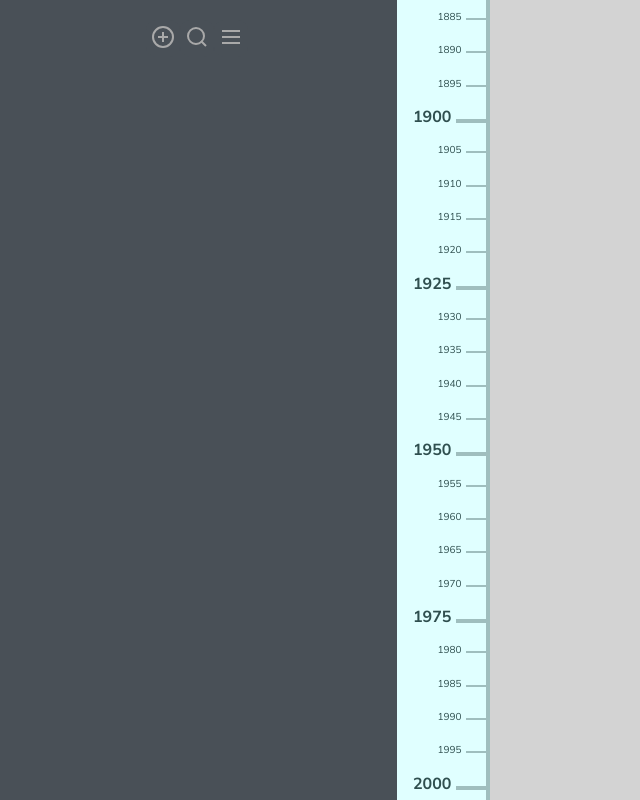
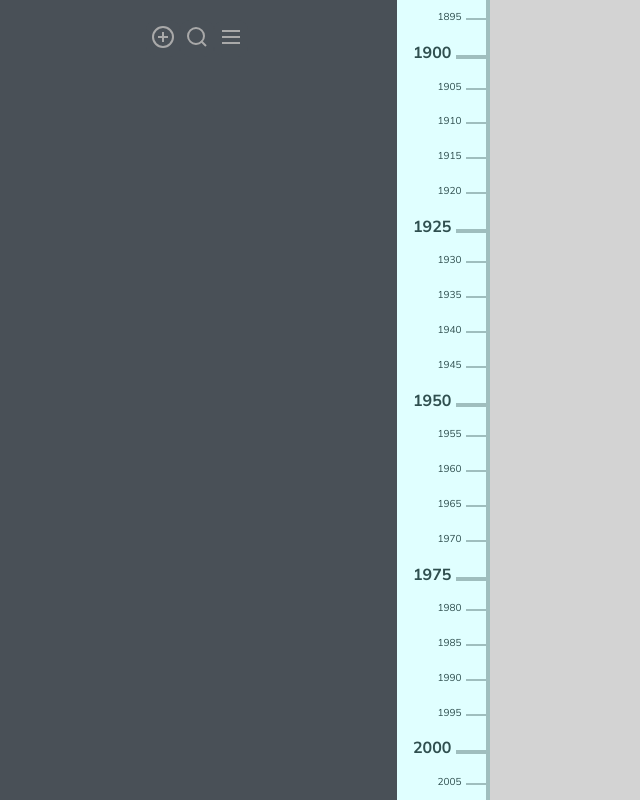
Before and after one commit to JacksonRudd/When, a React (Vite) app in the folder when/: page / in a window 1280 px wide. Shown: the top 800 px of the page, without its empty margins (3-643 px from the left). Built offline with nearby package versions, Linux system fonts and the light colour scheme.

Commit message:
bugs with year 0 in javascript

```diff
--- a/when/src/Event.tsx
+++ b/when/src/Event.tsx
@@ -11,7 +11,8 @@ interface EventProps {
 }
 
 function getDayOfYear(date: Date): number {
-  const start = new Date(date.getFullYear(), 0, 1);
+  const start = new Date(1000, 0, 1);
+  start.setFullYear(date.getFullYear());
   const diff = date.getTime() - start.getTime();
   return Math.floor(diff / (1000 * 60 * 60 * 24)) + 1;
 }
@@ -25,7 +26,7 @@ function Event({
 }: EventProps) {
   const [dragging, setDragging] = useState(false);
   const [originalMouseX, setOriginalMouseX] = useState(0);
-
+  console.log("eventView", eventView);
   const years_diff = eventView.date.getFullYear() - start_year.getFullYear();
   const percent_of_last_year = getDayOfYear(eventView.date) / 365;
   const tickPerYear = 1 / yearPerTick;
@@ -33,7 +34,8 @@ function Event({
     (years_diff + percent_of_last_year) * tickPerYear * pixelsPerTick +
     pixelsPerTick / 2 +
     4;
-
+  console.log("percent", percent_of_last_year, getDayOfYear(eventView.date));
+  console.log("height", height);
   const handleMouseDown = (e: React.MouseEvent<HTMLDivElement>) => {
     e.preventDefault();
     setDragging(true);
@@ -43,7 +45,6 @@ function Event({
   const handleMouseMove = (e: MouseEvent) => {
     if (dragging) {
       const newX = eventView.x + (e.x - originalMouseX);
-      console.log(newX);
       onUpdateX(eventView, newX); // Call the prop to update x position
     }
   };
--- a/when/src/EventList.tsx
+++ b/when/src/EventList.tsx
@@ -22,7 +22,14 @@ function EventList({
   dispatch,
 }: EventListProps) {
   const years_diff = end.getFullYear() - start.getFullYear();
-  const height = (years_diff + 1) * pixelsPerTick;
+  console.log("start", start);
+  console.log("end", end);
+  console.log("years_diff", years_diff);
+  const tickPerYears = 1 / yearPerTick;
+  console.log("tickPerYears", tickPerYears);
+  console.log("pixelsPerTick", pixelsPerTick);
+  const height =
+    (years_diff + 1) * tickPerYears * pixelsPerTick + pixelsPerTick / 2;
 
   function onDrag(eventView: EventView, newX: number): void {
     const message: EventAction = {
@@ -35,10 +42,15 @@ function EventList({
   return (
     <div
       className="eventlist"
-      style={{ "--eventlist-height": `${height}px` } as React.CSSProperties}
+      style={
+        {
+          "--eventlist-height": `${height}px`,
+        } as React.CSSProperties
+      }
     >
       {eventViews.map((eventView) => (
         <Event
+          key={eventView.name}
           eventView={eventView}
           pixelsPerTick={pixelsPerTick}
           yearPerTick={yearPerTick}
--- a/when/src/Ruler.tsx
+++ b/when/src/Ruler.tsx
@@ -7,7 +7,9 @@ interface RulerProps {
   yearsPerTick: number;
 }
 function Ruler({ start, end, pixelsPerTick, yearsPerTick }: RulerProps) {
-  const length = end.getFullYear() - start.getFullYear() + 1;
+  const length = Math.floor(
+    (end.getFullYear() - start.getFullYear()) / yearsPerTick
+  );
   // I want to set a var in the css for pixelsPerTick
   const rulerStyle = document.createElement("style");
   rulerStyle.innerHTML = `:root { --pixelsPerTick: ${pixelsPerTick}px; }`;
--- a/when/src/Timeline.tsx
+++ b/when/src/Timeline.tsx
@@ -13,14 +13,21 @@ interface timelineProps {
 function Timeline({ storyState, dispatch }: timelineProps) {
   // get the first date (or 1905) then pipe to subtract five years
 
-  const startYear =
-    (getEarliestEvent(storyState)?.date.getFullYear() || 1905) - 10;
-  const endYear =
-    (getMostRecentEvent(storyState)?.date.getFullYear() || 1995) + 50;
+  let startYear;
+  let endYear;
+  const pageHeight = window.innerHeight;
+
+  if (storyState.events.length === 0) {
+    startYear = 1905;
+    endYear = 2020;
+  } else {
+    startYear = getEarliestEvent(storyState)?.date.getFullYear() - 10;
+    endYear = getMostRecentEvent(storyState)?.date.getFullYear() + 50;
+  }
 
   const year_delta = endYear - startYear;
 
-  const pixelsPerYear = 1000 / year_delta; // found empirically
+  const pixelsPerYear = pageHeight / year_delta;
   function yearsPerTickToPixelsPerYear(pixelsPerYear: number): number {
     const index = 50 / pixelsPerYear;
     const options = [
@@ -38,7 +45,11 @@ function Timeline({ storyState, dispatch }: timelineProps) {
     0,
     1
   );
-  const end = new Date(endYear, 0, 1);
+  const end = new Date(
+    endYear - (endYear % yearsPerTick) + 4 * yearsPerTick,
+    0,
+    1
+  );
   const pixelsPerTick = pixelsPerYear * yearsPerTick; // should have values between 50 and 100
 
   return (
--- a/when/src/providers/EventProvider.ts
+++ b/when/src/providers/EventProvider.ts
@@ -20,7 +20,7 @@ type Events = {
 const typedEvents: Events = events;
 
 function event_data_to_model(event_data: EventDataDetails): EventModel {
-  const year = parseInt(event_data.year) || 0;
+  let year = parseInt(event_data.year);
   const month = parseInt(event_data.month) - 1 || 0; // Month needs to be 0-based
   const day = parseInt(event_data.date) || 1;
 
@@ -29,7 +29,11 @@ function event_data_to_model(event_data: EventDataDetails): EventModel {
     throw new Error("Invalid date parts in event_data.");
   }
 
+  // Handle BCE by adjusting year for Date.UTC compatibility
   const date = new Date(year, month, day);
+
+  // Manually adjust the year back for BCE dates
+  if (year <= 0) date.setUTCFullYear(year);
 
   return {
     name: event_data.event_name,
```
Also changed, not shown: 2 other files (tests, documents, lock files or other folders).
